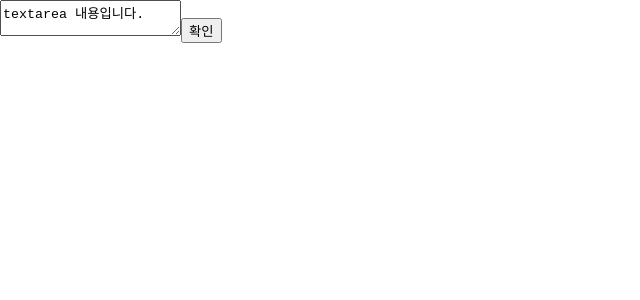
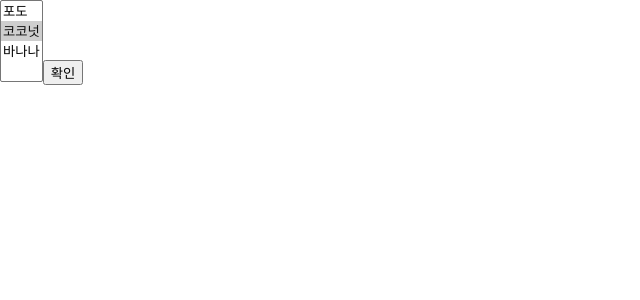
Before and after one commit to bhr0554/alive_react, a React (Create React App) app: page / in a window 1280 px wide. Shown: the top 300 px of the page, without its empty margins (0-640 px from the left). Built offline with nearby package versions, Linux system fonts and the light colour scheme.

Commit message:
[수정] Form select multiple

```diff
--- a/src/index.js
+++ b/src/index.js
@@ -7,14 +7,20 @@ import reportWebVitals from './reportWebVitals';
 class FlavorForm extends React.Component {
     constructor(props) {
         super(props);
-        this.state = {value: 'textarea 내용입니다.'}
+        this.state = {value: ['coconut']}
 
         this.handleChange = this.handleChange.bind(this);
         this.handleSubmit = this.handleSubmit.bind(this);
     }
 
     handleChange(event) {
-        this.setState({value:event.target.value});
+        console.log('selectedOptions', event.target.selectedOptions);
+
+        let values = Array.from(
+            event.target.selectedOptions,
+            ( option => option.value)
+        );
+        this.setState({value: values});
     }
 
     handleSubmit(event) {
@@ -24,10 +30,14 @@ class FlavorForm extends React.Component {
 
     render() {
         return (
-          <form onSubmit={this.handleSubmit}>
-              <textarea value={this.state.value} onChange={this.handleChange}/>
-              <input type="submit" value="확인" />
-          </form>
+            <form onSubmit={this.handleSubmit}>
+                <select multiple={true} value={this.state.value} onChange={this.handleChange}>
+                    <option value="grapefruit">포도</option>
+                    <option value="coconut">코코넛</option>
+                    <option value="banana">바나나</option>
+                </select>
+                <input type="submit" value="확인" />
+            </form>
         );
     }
 }
```
